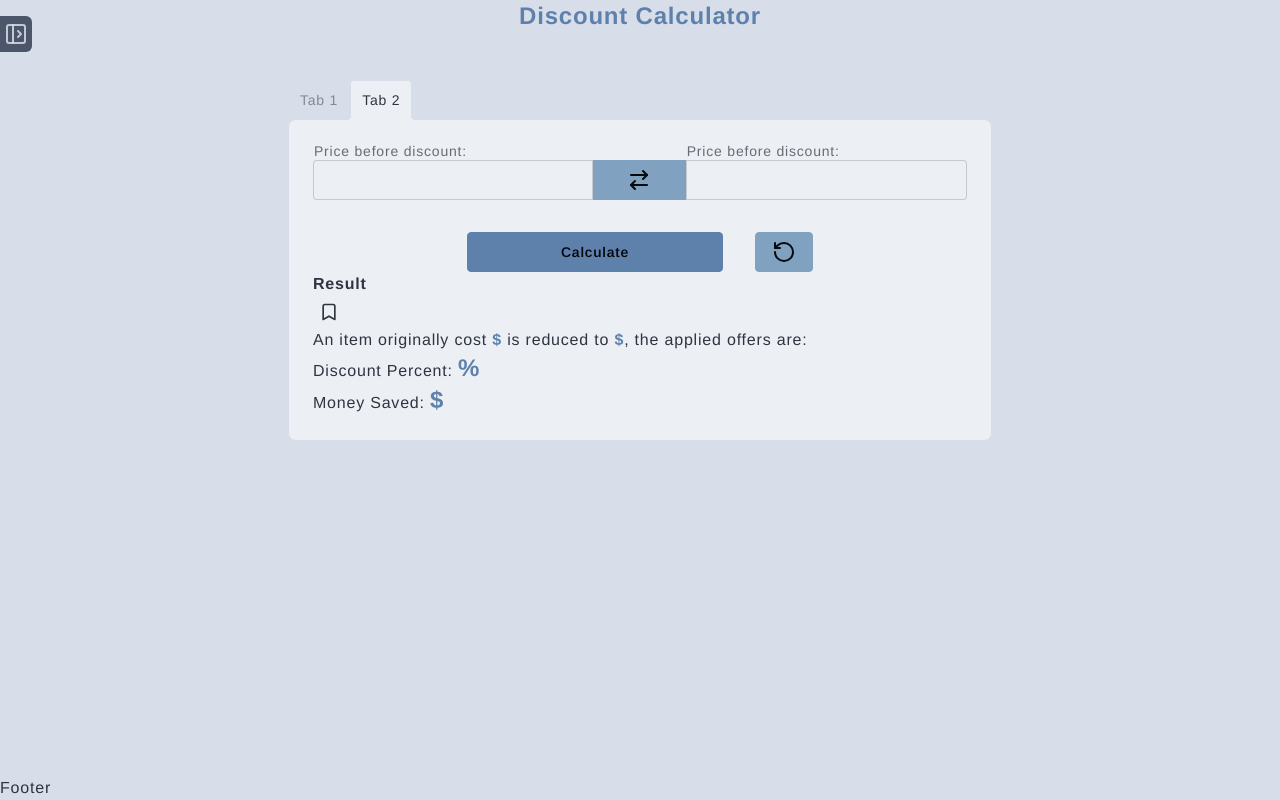
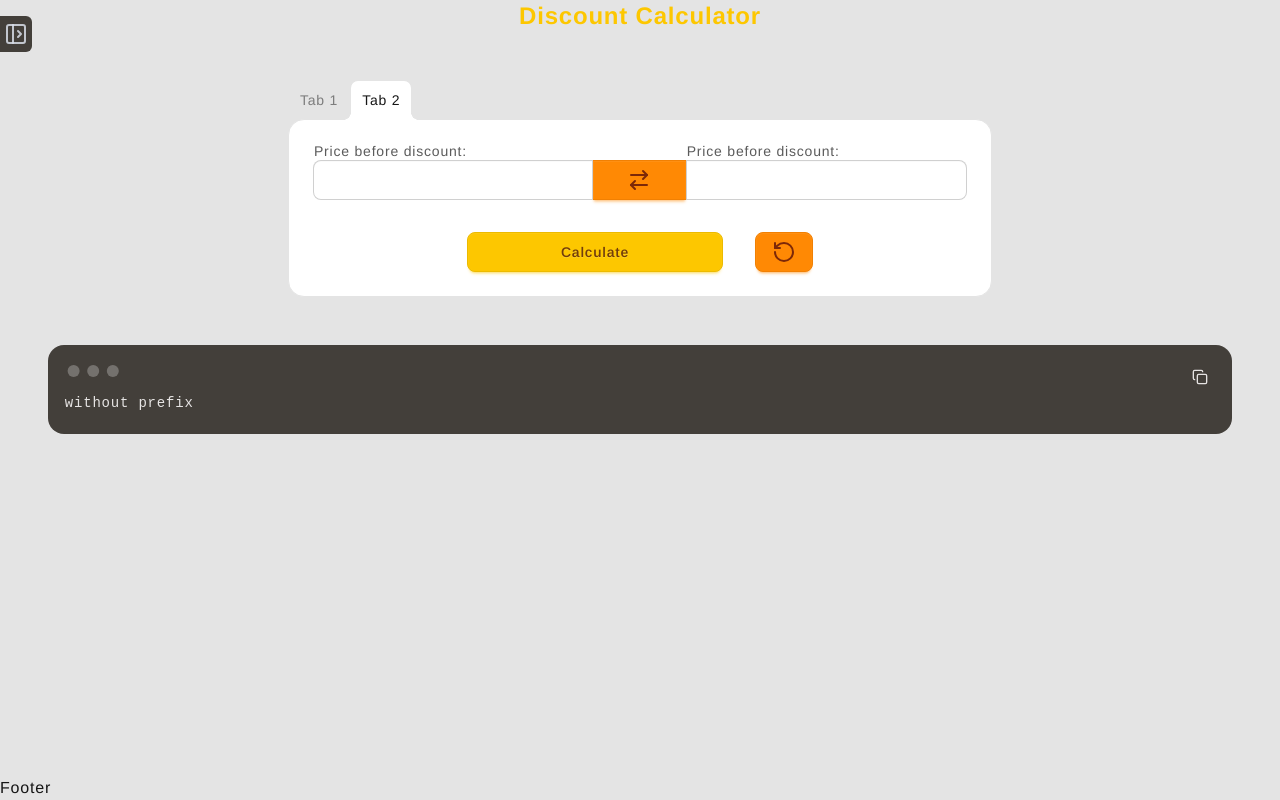
Before and after one commit to doinby/it-adds-up-app, a Next.js app: page / in a window 1280 px wide. Built offline with nearby package versions, Linux system fonts and the light colour scheme.

Commit message:
add PlainTextResult component to display plain text result

```diff
--- a/app/globals.css
+++ b/app/globals.css
@@ -3,7 +3,7 @@
 /* @import url('https://fonts.googleapis.com/css2?family=Barlow:ital,wght@0,100;0,200;0,300;0,400;0,500;0,600;0,700;0,800;0,900;1,100;1,200;1,300;1,400;1,500;1,600;1,700;1,800;1,900&display=swap'); */
 @import 'tailwindcss';
 @plugin "daisyui" {
-	themes: nord --default, nord --prefersdark;
+	themes: bumblebee --default, bumblebee --prefersdark;
 }
 
 html,
--- a/app/page.tsx
+++ b/app/page.tsx
@@ -24,6 +24,7 @@ export default function HomePage() {
 				</h1>
 
 				<Tabs />
+				<PlainTextResult />
 
 				{/* <Form /> */}
 			</main>
--- /dev/null
+++ b/components/ui/PlainTextResult.tsx
@@ -0,0 +1,14 @@
+import { Copy } from 'lucide-react';
+
+export default function PlainTextResult() {
+	return (
+		<div className='mockup-code relative bg-neutral text-neutral-content w-full'>
+			<button className='absolute top-4 right-4 btn btn-sm btn-circle btn-ghost'>
+				<Copy size={16} />
+			</button>
+			<pre>
+				<code>without prefix</code>
+			</pre>
+		</div>
+	);
+}
--- a/components/ui/Tab.tsx
+++ b/components/ui/Tab.tsx
@@ -97,7 +97,7 @@ export default function Tab() {
 				</div>
 			</form>
 
-			<div className=''>
+			{/* <div className=''>
 				<h3 className=''>Result</h3>
 				<button className='btn btn-ghost btn-sm btn-circle'>
 					<Bookmark size={20} />
@@ -119,7 +119,7 @@ export default function Tab() {
 						${result.dollarSaved}
 					</span>
 				</p>
-			</div>
+			</div> */}
 		</>
 	);
 }
```
